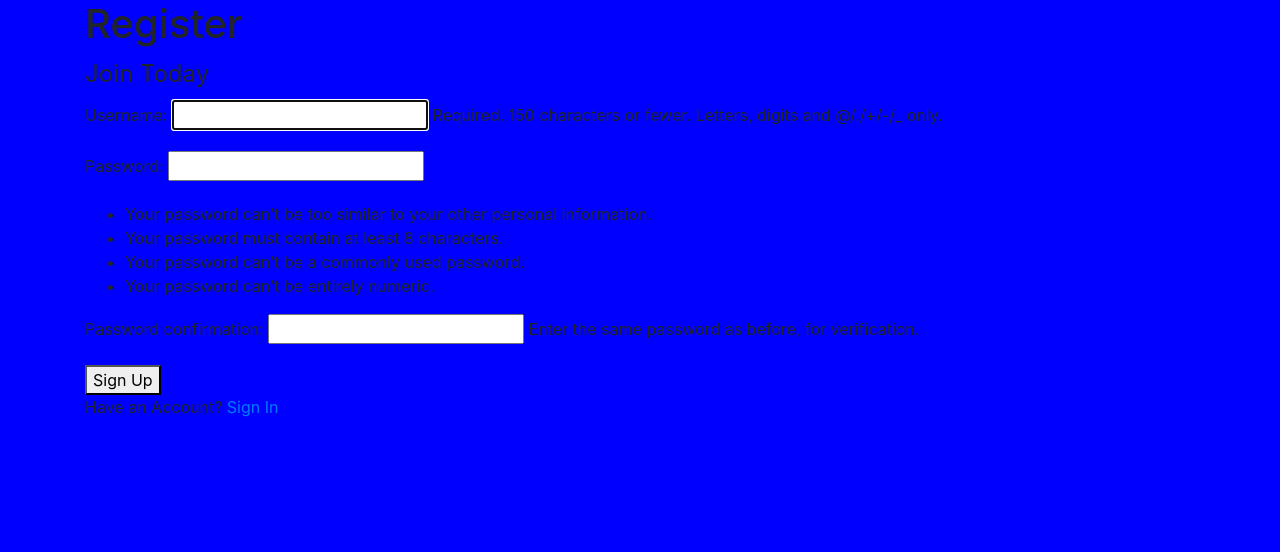
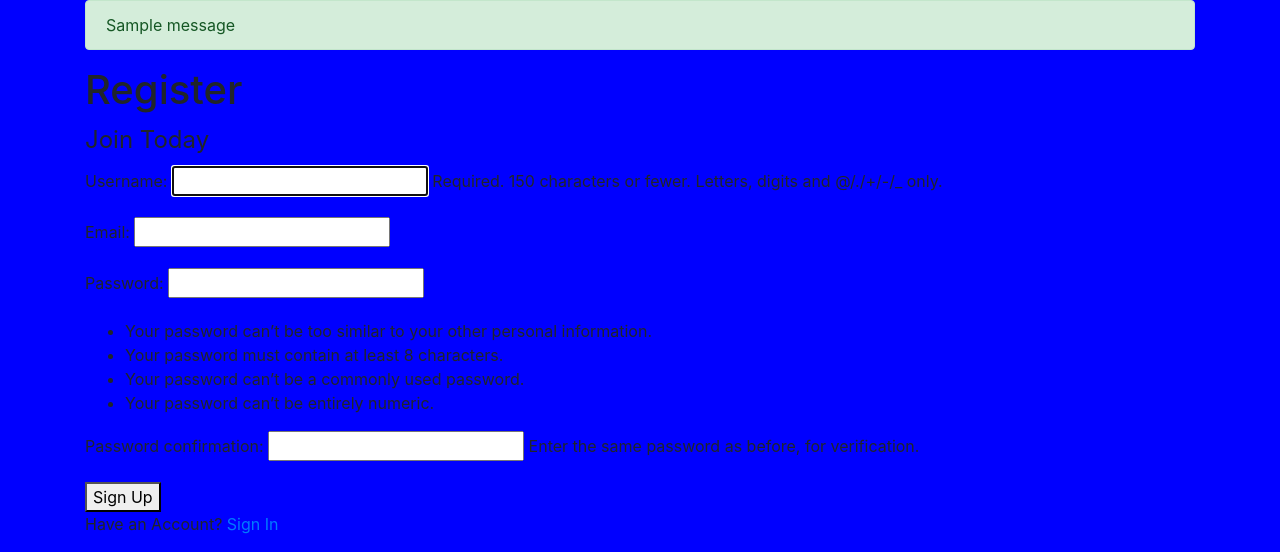
Before and after one commit to hkennedyvi/bloggy, a Django app: page /register/ in a window 1280 px wide. Shown: the top 552 px of the page. Run offline with Django 3.2, Linux system fonts and the light colour scheme; one stand-in notice (Sample message) is shown; some libraries are stand-ins or nearby versions.

Commit message:
email field addition, signup

```diff
--- a/blog/templates/blog/base.html
+++ b/blog/templates/blog/base.html
@@ -20,6 +20,13 @@
 
 <body>
     <div class="container">
+        {% if messages %}
+            {% for message in messages %}
+                <div class="alert alert-{{ message.tags }}">
+                    {{ message }}
+                </div>
+            {% endfor %}
+        {% endif %}
         {% block content %}{% endblock %}
     </div>
 
--- /dev/null
+++ b/users/forms.py
@@ -0,0 +1,10 @@
+from django import forms
+from django.contrib.auth.models import User
+from django.contrib.auth.forms import UserCreationForm
+
+class UserRegisterForm(UserCreationForm):
+    email = forms.EmailField()
+
+    class Meta:
+        model = User
+        fields = ['username', 'email', 'password1', 'password2']
--- a/users/views.py
+++ b/users/views.py
@@ -1,16 +1,17 @@
 from django.shortcuts import render, redirect
-from django.contrib.auth.forms import UserCreationForm
 from django.contrib import messages
+from .forms import UserRegisterForm
 
 # Create your views here.
 
 def register(request):
     if request.method == 'POST':
-        form = UserCreationForm(request.POST)
+        form = UserRegisterForm(request.POST)
         if form.is_valid():
+            form.save()
             username = form.cleaned_data.get('username')
             messages.success(request, f'Account created for {username}!')
             return redirect('blog-home')
     else:
-        form = UserCreationForm()
+        form = UserRegisterForm()
     return render(request, 'users/register.html', {'form': form})
```
Also changed, not shown: db.sqlite3.
